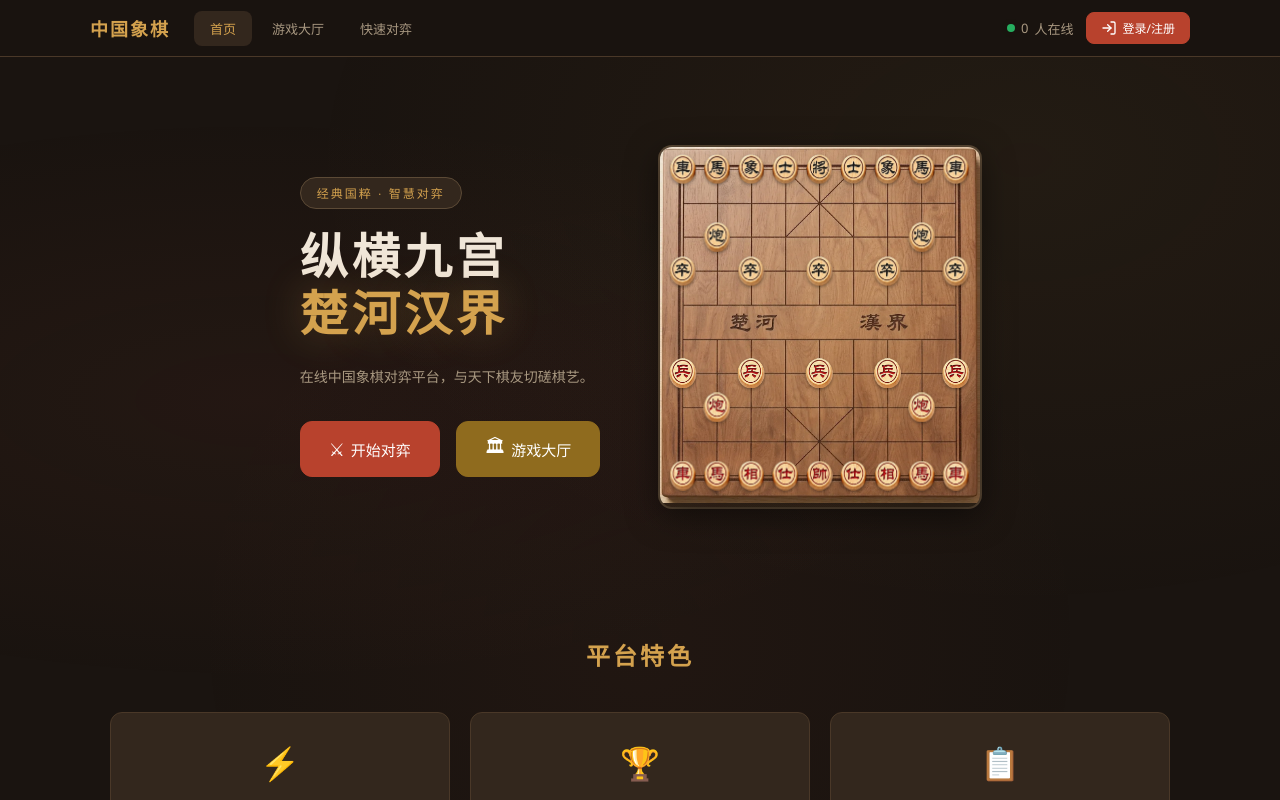
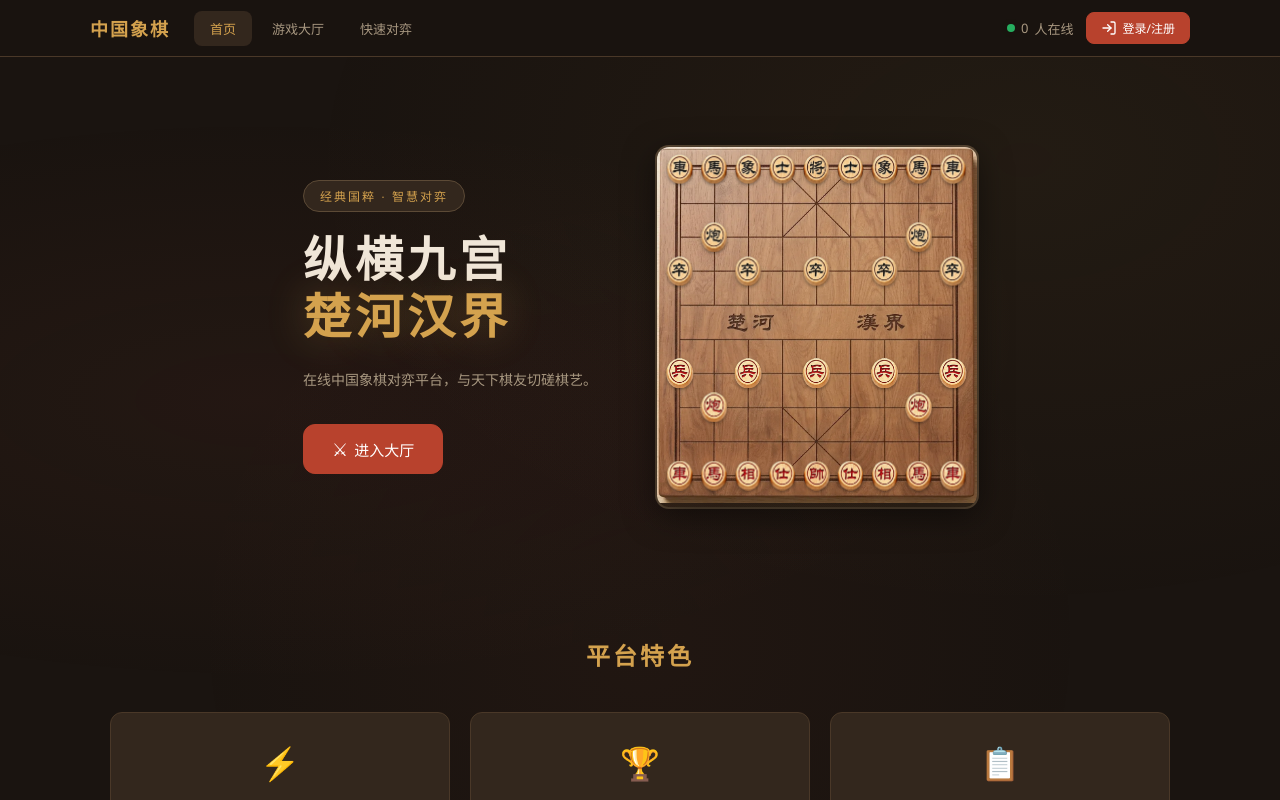
Before and after one commit to yeleyixia/xiangqi, a React (Vite) app: page / in a window 1280 px wide. Shown: the top 800 px of the page. Built offline with nearby package versions, Linux system fonts and the light colour scheme; no server answers; the database is empty; the HTML template or start-up script is replaced by a standard one.

Commit message:
Add files via upload

```diff
--- a/src/pages/HomePage.tsx
+++ b/src/pages/HomePage.tsx
@@ -89,11 +89,7 @@ export const HomePage: React.FC = () => {
           <div className="hero-actions">
             <Link to="/lobby" className="btn btn-primary btn-lg">
               <span className="btn-icon">⚔</span>
-              开始对弈
-            </Link>
-            <Link to="/lobby" className="btn btn-gold btn-lg">
-              <span className="btn-icon">🏛</span>
-              游戏大厅
+              进入大厅
             </Link>
           </div>
         </div>
```
